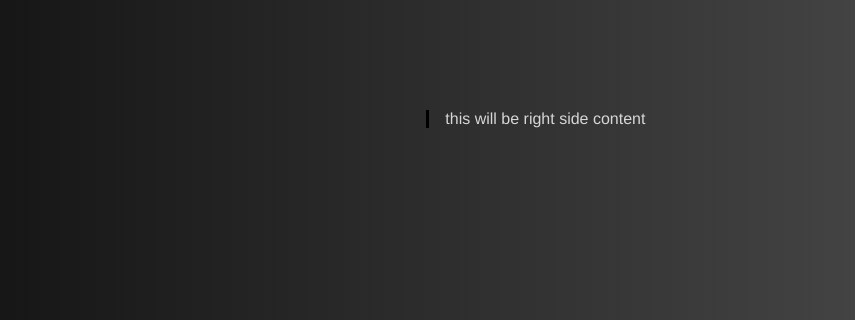
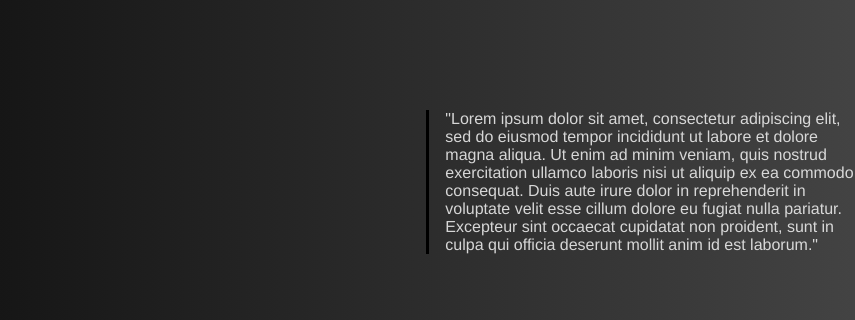
Before and after one commit to WTTest503/Calendar, a plain HTML site: page index.html in a window 1280 px wide. Shown: the part 182-502 px from the top of the page, 425-1280 px from the left. Drawn offline with Linux system fonts and the light colour scheme; no server answers.

Commit message:
update right side

```diff
--- a/index.html
+++ b/index.html
@@ -73,7 +73,7 @@
             <div id="theBase">
             </div>
         </div>
-        <div class="column right"><p style="margin-left:1em;">this will be right side content</p></div>
+        <div class="column right"><p style="margin-left:1em;">"Lorem ipsum dolor sit amet, consectetur adipiscing elit, sed do eiusmod tempor incididunt ut labore et dolore magna aliqua. Ut enim ad minim veniam, quis nostrud exercitation ullamco laboris nisi ut aliquip ex ea commodo consequat. Duis aute irure dolor in reprehenderit in voluptate velit esse cillum dolore eu fugiat nulla pariatur. Excepteur sint occaecat cupidatat non proident, sunt in culpa qui officia deserunt mollit anim id est laborum."</p></div>
     </div>
 </body>
 <script src="config.js"></script>
```
